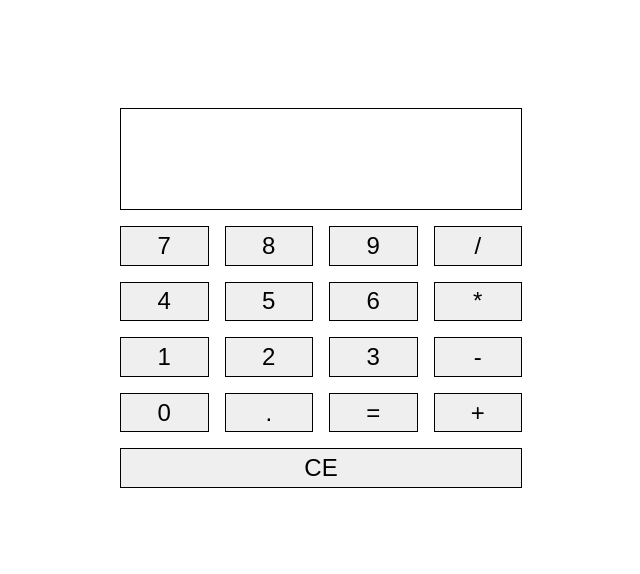
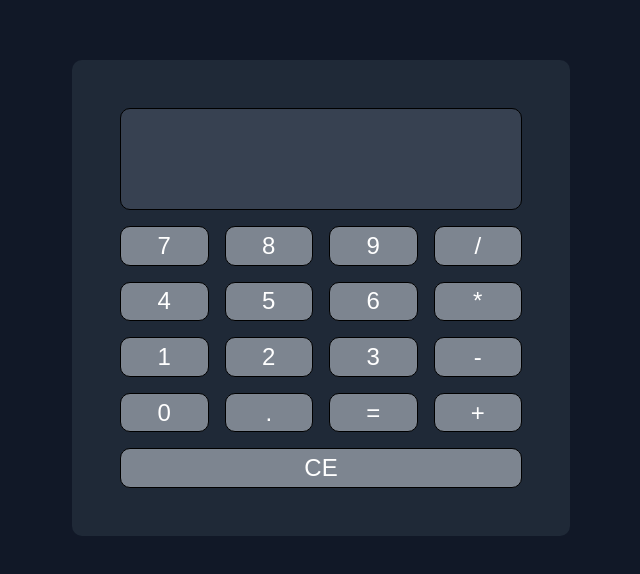
Before and after one commit to CopyypoC/odin-calculator, a plain HTML site: page index.html in a window 1280 px wide. Shown: the part 102-676 px from the top of the page, without its empty margins (319-959 px from the left). Drawn offline with Linux system fonts and the light colour scheme.

Commit message:
Add calculator and background styles

```diff
--- a/styles/styles.css
+++ b/styles/styles.css
@@ -12,23 +12,35 @@ body,
     display: flex;
 }
 
+#calculator-container,
+#display-container,
+.keypad-button {
+    border-radius: 10px;
+}
+
 body {
     align-items: center;
     justify-content: center;
     height: 100vh;
+    background-color: #111827;
+    color: white;
 }
 
 #display-container {
     flex-direction: column;
     width: 400px;
-    height: 100px;
+    min-height: 100px;
+    flex-wrap: wrap;
     border: 1px solid black;
+    background-color: #374151;
 }
 
 #calculator-container {
     flex-direction: column;
     width: max-content;
     gap: 1rem;
+    background-color: #1f2937;
+    padding: 3rem;
 }
 
 #keypad-container {
@@ -46,6 +58,8 @@ body {
     flex: 1;
     border: 1px solid black;
     padding: .3rem;
+    color: white;
+    background-color: #7d8590;
 }
 
 .keypad-button:hover {
@@ -54,6 +68,9 @@ body {
 
 #input {
     text-align: right;
+    padding: 1rem;
     margin: auto 0;
     font-size: 2rem;
+    word-wrap: break-word;
+    max-width: 360px;
 }
```
